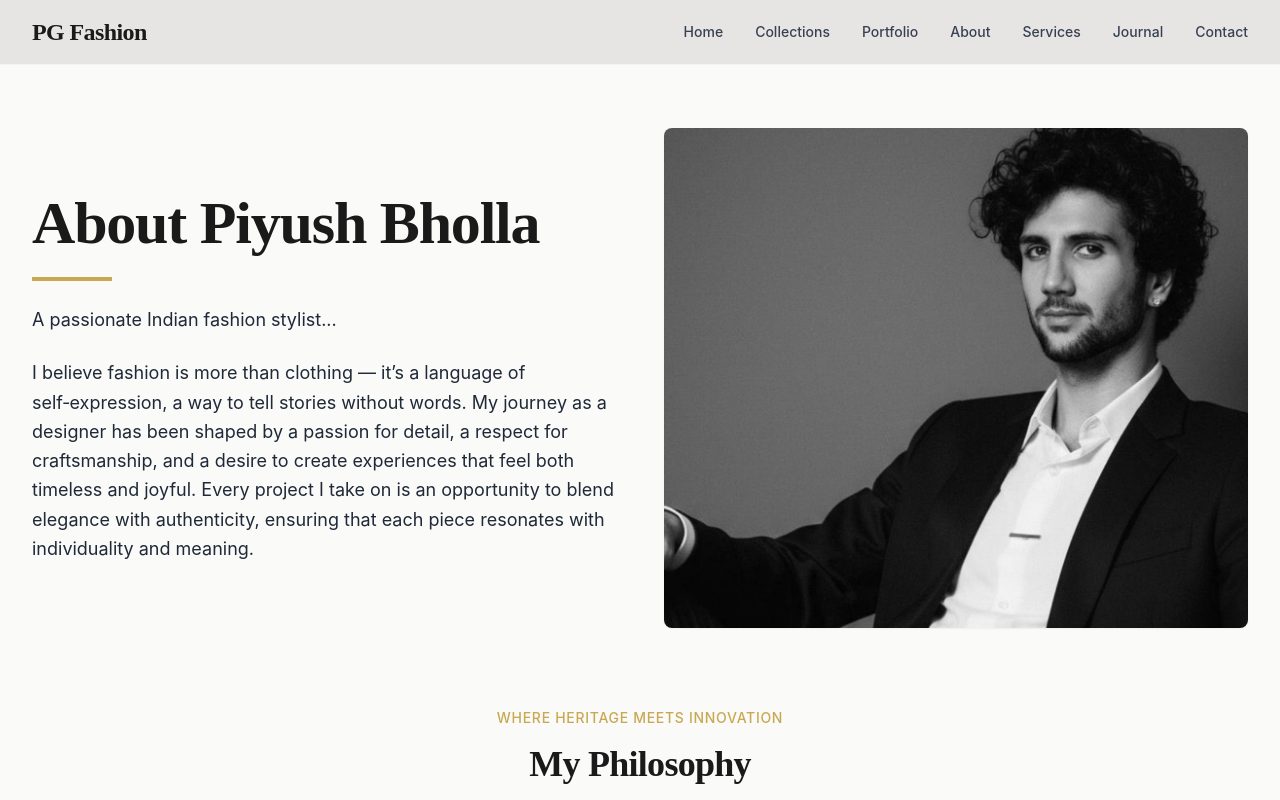
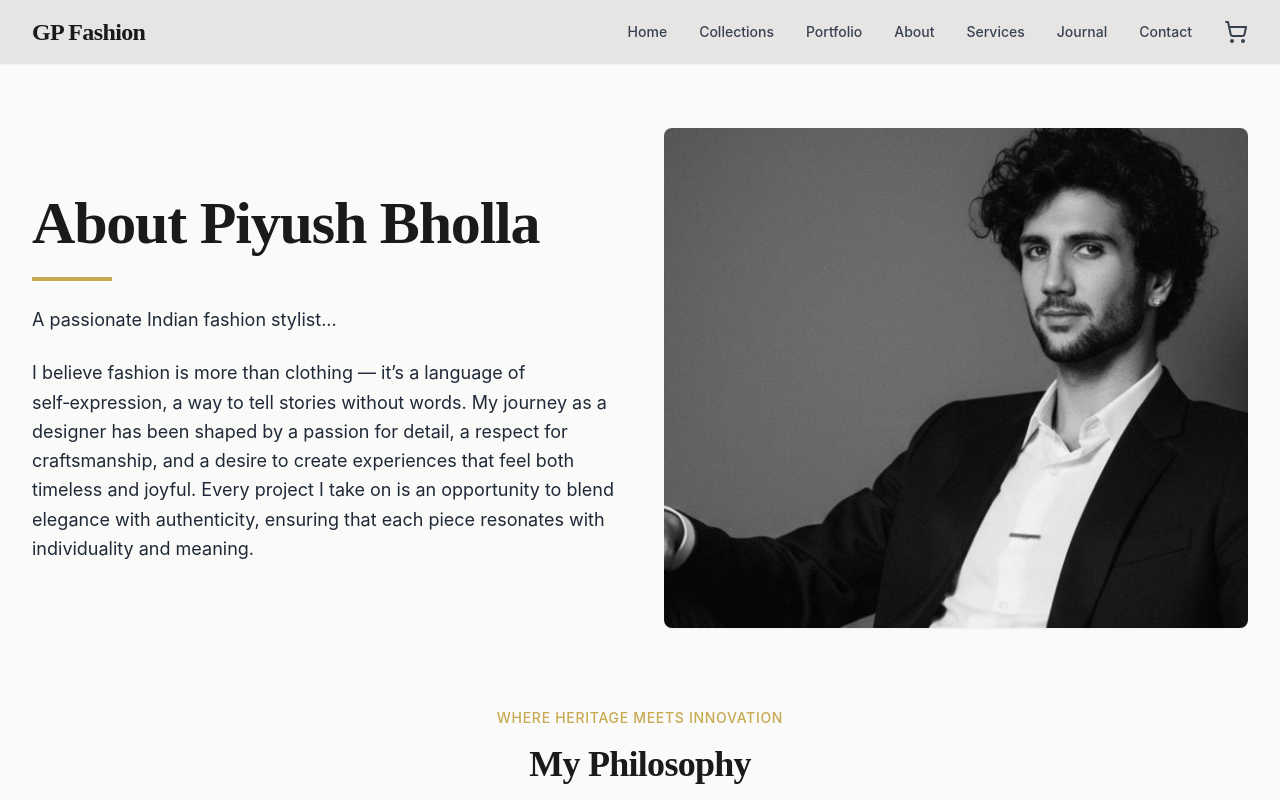
Before and after one commit to skb060968/fashion, a Next.js app: page /about in a window 1280 px wide. Shown: the top 800 px of the page. Built offline with nearby package versions, Linux system fonts and the light colour scheme.

Commit message:
Site name ,URL updated.

```diff
--- a/app/invoice/[orderId]/page.tsx
+++ b/app/invoice/[orderId]/page.tsx
@@ -72,7 +72,7 @@ export default function InvoicePage() {
               className="object-contain"
             />
             <div>
-              <h1 className="text-2xl font-bold text-fashion-black">PG Fashion</h1>
+              <h1 className="text-2xl font-bold text-fashion-black">GP Fashion</h1>
               <p className="text-sm text-gray-600">New Delhi, India</p>
             </div>
           </div>
--- a/components/Navbar.tsx
+++ b/components/Navbar.tsx
@@ -2,10 +2,12 @@
 
 import { useState } from 'react'
 import Link from 'next/link'
-import { Menu, X } from 'lucide-react'
+import { Menu, X, ShoppingCart } from 'lucide-react'
+import { useCart } from '@/context/CartContext'
 
 export default function Navbar() {
   const [isOpen, setIsOpen] = useState(false)
+  const { cart } = useCart()   // use 'cart' instead of 'cartItems'
 
   const navItems = [
     { name: 'Home', href: '/' },
@@ -26,7 +28,7 @@ export default function Navbar() {
             href="/"
             className="font-serif text-2xl font-bold tracking-tight text-fashion-black"
           >
-            PG Fashion
+            GP Fashion
           </Link>
 
           {/* Desktop Nav */}
@@ -40,6 +42,18 @@ export default function Navbar() {
                 {item.name}
               </Link>
             ))}
+
+            {/* Cart Icon */}
+            <Link href="/cart" className="relative">
+              <ShoppingCart className="w-6 h-6 text-gray-700 hover:text-fashion-black" />
+              {cart.length > 0 && (
+                <span
+                  className="absolute -top-2 -right-2 bg-fashion-gold text-white text-xs font-semibold rounded-full px-1.5 py-0.5 animate-pulse"
+                >
+                  {cart.length}
+                </span>
+              )}
+            </Link>
           </div>
 
           {/* Mobile toggle */}
@@ -66,6 +80,23 @@ export default function Navbar() {
                   {item.name}
                 </Link>
               ))}
+
+              {/* Cart Icon in mobile menu */}
+              <Link
+                href="/cart"
+                className="flex items-center gap-2 px-2 py-2 text-sm text-gray-700 hover:text-fashion-black"
+                onClick={() => setIsOpen(false)}
+              >
+                <ShoppingCart className="w-5 h-5" />
+                Cart
+                {cart.length > 0 && (
+                  <span
+                    className="ml-2 bg-fashion-gold text-white text-xs font-semibold rounded-full px-1.5 py-0.5 animate-pulse"
+                  >
+                    {cart.length}
+                  </span>
+                )}
+              </Link>
             </div>
           </div>
         )}
--- a/lib/data/siteInfo.ts
+++ b/lib/data/siteInfo.ts
@@ -1,6 +1,6 @@
 export const siteInfo = {
-  siteName: "PG Fashion",
+  siteName: "GP Fashion",
   tagline: "Indian Fashion Stylist & Creative Director",
   description: "Celebrating the timeless elegance of Indian fashion with contemporary flair",
-  copyright: "2025 PG Fashion. All rights reserved."
+  copyright: "2025 GP Fashion. All rights reserved."
 };
--- a/lib/emails/orderPlaced.ts
+++ b/lib/emails/orderPlaced.ts
@@ -89,7 +89,7 @@ export function orderPlacedEmailAdmin(order: OrderEmailData) {
       </a>
 
       <br /><br />
-      <p style="color:#555;">PG Fashion</p>
+      <p style="color:#555;">GP Fashion</p>
     </div>
   `;
 }
@@ -101,7 +101,7 @@ export function orderPlacedEmailCustomer(order: OrderEmailData) {
   return `
     <div style="font-family: Arial, sans-serif; line-height: 1.6; color: #333;">
       <h2 style="margin-bottom: 12px; font-size:18px;">✅ Your Order Has Been Placed</h2>
-      <p>Thank you for shopping with PG Fashion! We’ve received your order and will keep you updated on its status.</p>
+      <p>Thank you for shopping with GP Fashion! We’ve received your order and will keep you updated on its status.</p>
 
       <p><strong>Order ID:</strong><br />${order.id}</p>
       <p><strong>Date:</strong><br />${new Date(order.createdAt).toLocaleString()}</p>
@@ -142,7 +142,7 @@ export function orderPlacedEmailCustomer(order: OrderEmailData) {
       </table>
 
       <br /><br />
-      <p style="color:#555;">PG Fashion</p>
+      <p style="color:#555;">GP Fashion</p>
     </div>
   `;
 }
```
